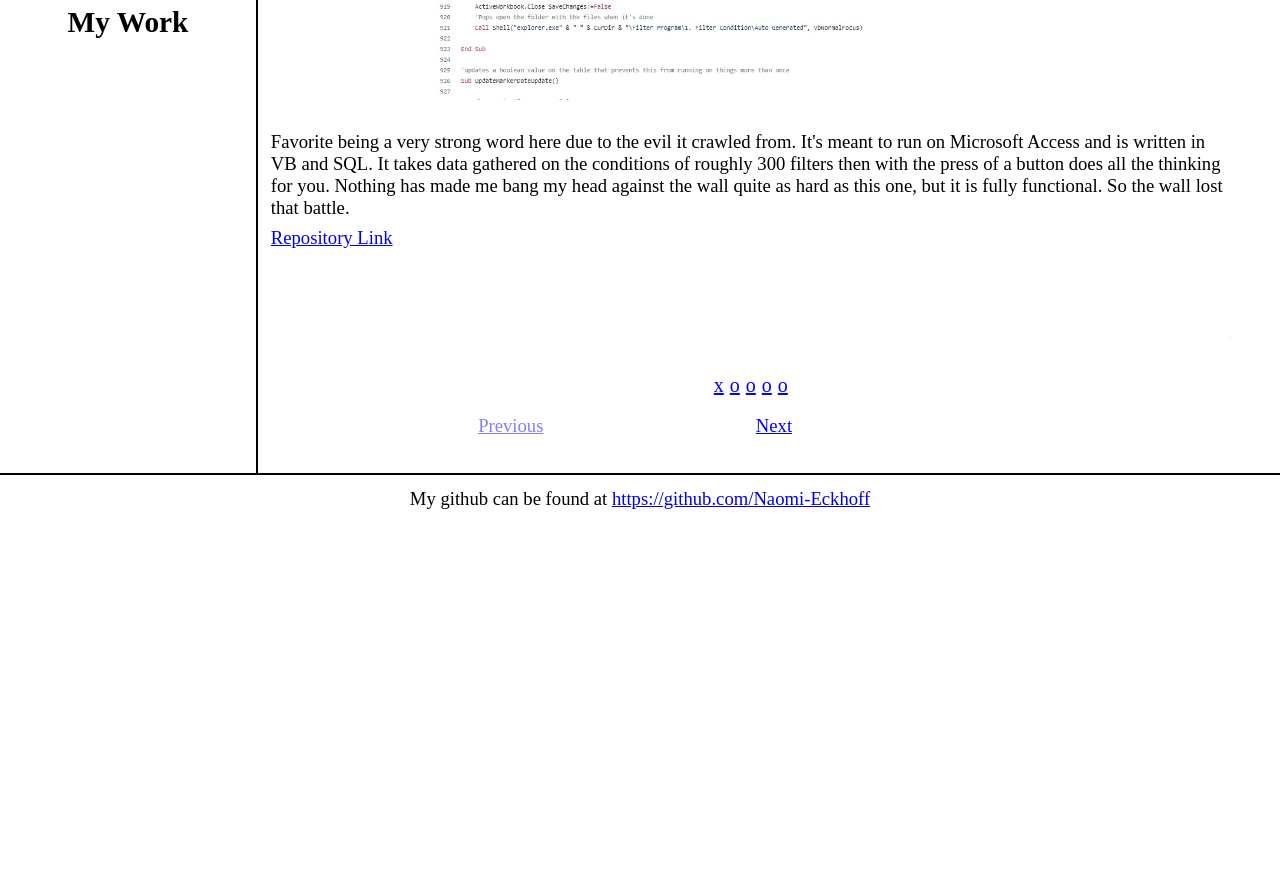
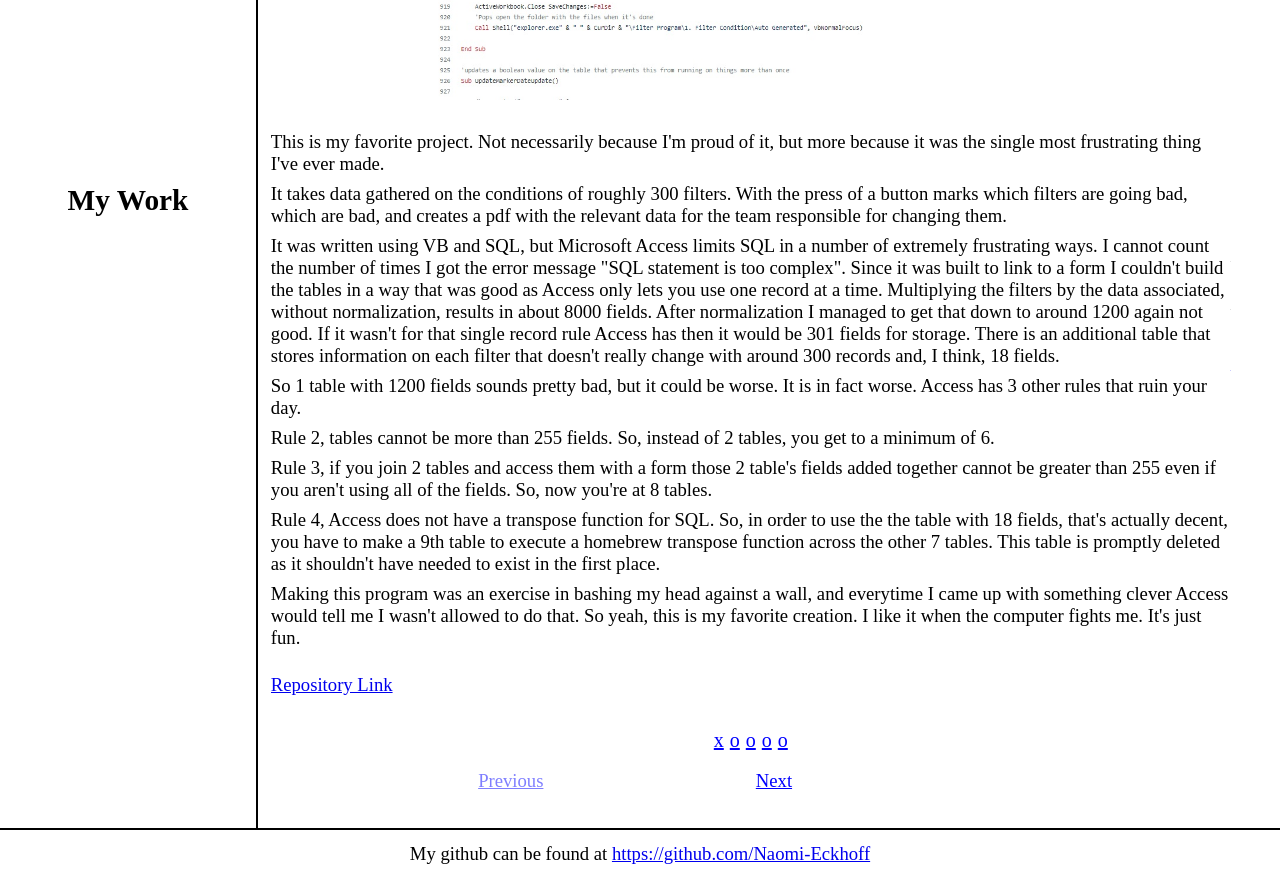
Before and after one commit to Naomi-Eckhoff/react-powered-portfolio, a React (Create React App) app: page /projects in a window 1280 px wide. Shown: the part 501-1371 px from the top of the page. Before the commit the page ends 1016 px from the top, so only its background shows below. Built offline with nearby package versions, Linux system fonts and the light colour scheme.

Commit message:
Quick update to text and some css

```diff
--- a/src/assets/css/style.css
+++ b/src/assets/css/style.css
@@ -52,10 +52,6 @@ p {
   font-size: 14pt;
 }
 
-.mainContents p {
-  text-align: left;
-}
-
 h2 {
   font-size: 22pt;
   text-align: center;
@@ -83,6 +79,10 @@ h2 {
   width: 75%;
 }
 
+.mainContents p {
+  text-align: left;
+}
+
 .past-work {
   text-align: center;
 }
@@ -97,7 +97,11 @@ h2 {
 h3 {
   font-size: 14pt;
   text-align: center;
-  margin: 15px 0 0 0;
+  margin: 5px 0 10px 0;
+}
+
+#resume embed {
+  margin: 5px 0 30px 0;
 }
 
 .other-projects img {
@@ -133,6 +137,10 @@ h4 {
   margin-top: 8px;
 }
 
+.alice-carousel__wrapper div {
+  margin-bottom: 25px;
+}
+
 .alice-carousel__dots li {
   font-size: 15pt;
   color: blue;
--- a/src/components/Footer/index.js
+++ b/src/components/Footer/index.js
@@ -5,7 +5,7 @@ function Footer() {
     <footer>
       <div>
         <p>
-          My github can be found at <a href="https://github.com/Naomi-Eckhoff">https://github.com/Naomi-Eckhoff</a>
+          My github can be found at <a href="https://github.com/Naomi-Eckhoff" target="_blank" rel="noreferrer">https://github.com/Naomi-Eckhoff</a>
         </p>
       </div>
     </footer >
--- a/src/components/Projects/index.js
+++ b/src/components/Projects/index.js
@@ -11,61 +11,140 @@ import subtrackt from '../../assets/images/subtrackt.jpg';
 const items = [
   [
     <h3>Access Filter Database Form Generator</h3>,
-    <a href="https://github.com/Naomi-Eckhoff/filter-condition-access/tree/main" rel="noopener">
+    <a href="https://github.com/Naomi-Eckhoff/filter-condition-access/tree/main" target="_blank" rel="noreferrer">
       <img src={filterDatabase}
         alt="A small program written in VB and SQL to report the status of filters" class="topProject" />
     </a>,
-    <p>
-      Favorite being a very strong word here due to the evil it crawled from. It's meant to run on Microsoft Access
-      and is written in
-      VB and SQL.
-      It takes data gathered on the conditions of roughly 300 filters then with the press of a button does all the
-      thinking for you.
-      Nothing has made me bang my head against the wall quite as hard as this one, but it is fully functional. So the
-      wall lost that
-      battle.
-    </p>,
-    <a href="https://github.com/Naomi-Eckhoff/filter-condition-access/tree/main" rel="noopener"><p>Repository Link</p></a>
+    <div>
+      <p>
+        This is my favorite project. Not necessarily because I'm proud of it, but more because it was the single most frustrating thing I've ever made.
+      </p>
+      <p>
+        It takes data gathered on the conditions of roughly 300 filters. With the press of a button marks which filters are going bad, which are bad, and creates a pdf
+        with the relevant data for the team responsible for changing them.
+      </p>
+      <p>
+        It was written using VB and SQL, but Microsoft Access limits SQL in a number of extremely frustrating ways. I cannot count the number of times I got the error message "SQL statement is too complex".
+        Since it was built to link to a form I couldn't build the tables in a way that was good as Access only lets you use one record at a time. Multiplying the filters by the data associated, without normalization,
+        results in about 8000 fields. After normalization I managed to get that down to around 1200 again not good. If it wasn't for that single record rule Access has then it would be 301 fields for storage.
+        There is an additional table that stores information on each filter that doesn't really change with around 300 records and, I think, 18 fields.
+      </p>
+      <p>
+        So 1 table with 1200 fields sounds pretty bad, but it could be worse. It is in fact worse. Access has 3 other rules that ruin your day.
+      </p>
+      <p>
+        Rule 2, tables cannot be more than 255 fields. So, instead of 2 tables, you get to a minimum of 6.
+      </p>
+      <p>
+        Rule 3, if you join 2 tables and access them with a form those 2 table's fields added together cannot be greater than 255 even if you aren't using all of the fields. So, now you're at 8 tables.
+      </p>
+      <p>
+        Rule 4, Access does not have a transpose function for SQL. So, in order to use the the table with 18 fields, that's actually decent, you have to make a 9th table to
+        execute a homebrew transpose function across the other 7 tables. This table is promptly deleted as it shouldn't have needed to exist in the first place.
+      </p>
+      <p>
+        Making this program was an exercise in bashing my head against a wall, and everytime I came up with something clever Access would tell me I wasn't allowed to do that.
+        So yeah, this is my favorite creation. I like it when the computer fights me. It's just fun.
+      </p>
+    </div>,
+    <a href="https://github.com/Naomi-Eckhoff/filter-condition-access/tree/main" target="_blank" rel="noreferrer">
+      <p>
+        Repository Link
+      </p>
+    </a>
   ],
   [
     <h3>War Game Calculator</h3>,
     <a
-      href="https://docs.google.com/spreadsheets/d/1WPKTcP0T9pA5KS8s5LACuwLPzzkwvt4Z_Opq-1ydHnc/edit?usp=sharing" rel="noopener">
+      href="https://docs.google.com/spreadsheets/d/1WPKTcP0T9pA5KS8s5LACuwLPzzkwvt4Z_Opq-1ydHnc/edit?usp=sharing" target="_blank" rel="noreferrer">
       <img src={warCalculator}
         alt="A google sheets document written to calculate optimal troop formations for an online game" />
     </a>,
-    <p>This is an excel spreadsheet I spent nearly 6 months developing to optimize warfare in an online game. The math gets incredibly complex and I did not include the regression analysis necessary to find some of the formulas. Other formulas were generated via trial and error. This serves as an example of how my mind works when presented with an extremely large and complex problem. It boastered performance that surpassed or parred the most experienced players in the world. They wanted to keep their formations secret. I gave power to the people.</p>,
-    <a href="https://docs.google.com/spreadsheets/d/1WPKTcP0T9pA5KS8s5LACuwLPzzkwvt4Z_Opq-1ydHnc/edit?usp=sharing" rel="noopener"><p>Deployed Link</p></a>
+    <div>
+      <p>
+        This is an excel spreadsheet I spent nearly 6 months developing to optimize warfare in an online game.
+      </p>
+      <p>
+        The math gets complex and I did not include the regression analysis necessary to find some of the formulas. Other formulas were generated via trial and error.
+        There is a great deal of internal logic and it boasted performance that surpassed or parred the most experienced players in the game.
+      </p>
+      <p>
+        While this project is more math than coding I encourage you to click around the cells and shun me for being an obsessive nerd.
+      </p>
+    </div>,
+    <a href="https://docs.google.com/spreadsheets/d/1WPKTcP0T9pA5KS8s5LACuwLPzzkwvt4Z_Opq-1ydHnc/edit?usp=sharing" target="_blank" rel="noreferrer">
+      <p>
+        Deployed Link
+      </p>
+    </a>
   ],
   [
     <h3>Studious</h3>,
     <a
-      href="https://protected-dusk-79081.herokuapp.com/" rel="noopener">
+      href="https://protected-dusk-79081.herokuapp.com/" target="_blank" rel="noreferrer">
       <img src={studious} alt="" />
     </a>,
-    <p>Studious was a group project designed to connect students and teachers for the purposes of classes and meetings. It makes use of sql for its back end.</p>,
-    <a href="https://protected-dusk-79081.herokuapp.com/" rel="noopener"><p>Deployed Link</p></a>,
-    <a href="https://github.com/kcbryan10/Studious" rel="noopener"><p>Repository Link</p></a>,
+    <div>
+      <p>
+        Studious was a group project designed to connect students and teachers for the purposes of classes and meetings. It makes use of sql for its back end. Overall it's pretty simple.
+      </p>
+    </div>,
+    <a href="https://protected-dusk-79081.herokuapp.com/" target="_blank" rel="noreferrer">
+      <p>
+        Deployed Link
+      </p>
+    </a>,
+    <a href="https://github.com/kcbryan10/Studious" target="_blank" rel="noreferrer">
+      <p>
+        Repository Link
+      </p>
+    </a>,
   ],
   [
     <h3>Subtrackt</h3>,
     <a
-      href="https://quiet-wildwood-89723.herokuapp.com/" rel="noopener">
+      href="https://quiet-wildwood-89723.herokuapp.com/" target="_blank" rel="noreferrer">
       <img src={subtrackt} alt="" />
     </a>,
-    <p>Subtrackt was a group project using the MERN stack to track subscriptions and find tv shows and movies that are available on those subscriptions</p>,
-    <a href="https://quiet-wildwood-89723.herokuapp.com/" rel="noopener"><p>Deployed Link</p></a>,
-    <a href="https://github.com/ramantv/Subscription-Tracker" rel="noopener"><p>Repository Link</p></a>,
+    <div>
+      <p>
+        Subtrackt was a group project using the MongoDB, Express, React, and NodeJS to track subscriptions and find tv shows and movies that are available on those subscriptions.
+        Just a basic budgetary website.
+      </p>
+    </div>,
+    <a href="https://quiet-wildwood-89723.herokuapp.com/" target="_blank" rel="noreferrer">
+      <p>
+        Deployed Link
+      </p>
+    </a>,
+    <a href="https://github.com/ramantv/Subscription-Tracker" target="_blank" rel="noreferrer">
+      <p>
+        Repository Link
+      </p>
+    </a>,
   ],
   [
     <h3>Dinner And A Movie</h3>,
     <a
-      href="https://baxters4karma.github.io/recipe-maker/" rel="noopener">
+      href="https://baxters4karma.github.io/recipe-maker/" target="_blank" rel="noreferrer">
       <img src={mealAndMovie} alt="Meal and Movie Group Project" />
     </a>,
-    <p>This was the first group project we did at our boot camp. It's fairly basic lacking even a database. It uses local storage for most of it's data purposes.</p>,
-    <a href="https://baxters4karma.github.io/recipe-maker/" rel="noopener"><p>Deployed Link</p></a>,
-    <a href="https://github.com/christinedbaxter/recipe-maker" rel="noopener"><p>Repository Link</p></a>,
+    <div>
+      <p>
+        This was the first group project we did at our boot camp. It's designed to select a random movie and meal based off of genre and meal type.
+        It lacks a database and uses local storage.
+      </p>
+    </div>,
+    <a href="https://baxters4karma.github.io/recipe-maker/" target="_blank" rel="noreferrer">
+      <p>
+        Deployed Link
+      </p>
+    </a>,
+    <a href="https://github.com/christinedbaxter/recipe-maker" target="_blank" rel="noreferrer">
+      <p>
+        Repository Link
+      </p>
+    </a>,
   ],
 ];
 
--- a/src/components/Resume/index.js
+++ b/src/components/Resume/index.js
@@ -1,5 +1,6 @@
 import React from 'react';
 import MyResume from '../../assets/pdf/resume.pdf';
+import KUCert from '../../assets/images/KUCert.jpg';
 
 function Resume() {
   return (
@@ -8,6 +9,8 @@ function Resume() {
         <h2>My Resume</h2>
       </div>
       <div class="mainContents">
+        <h3>My Resume</h3>
+        <br />
         <p>
           Below is a copy of my resume. If you click
           <a
@@ -15,7 +18,12 @@ function Resume() {
           you can download a copy
         </p>
         <br />
-        <embed src={MyResume} type="application/pdf" width="100%" height="1200px" />
+        <div>
+          <embed src={MyResume} type="application/pdf" width="100%" height="1125px" />
+        </div>
+        <br />
+        <h3>My Certificates</h3>
+        <img src={KUCert} alt="This is the certificate from KU's coding bootcamp" class="certifications" />
       </div>
     </section>
   )
```
Also changed, not shown: src/components/About/index.js (+12 -7 lines), src/components/Contact/index.js (+8 -4 lines).
